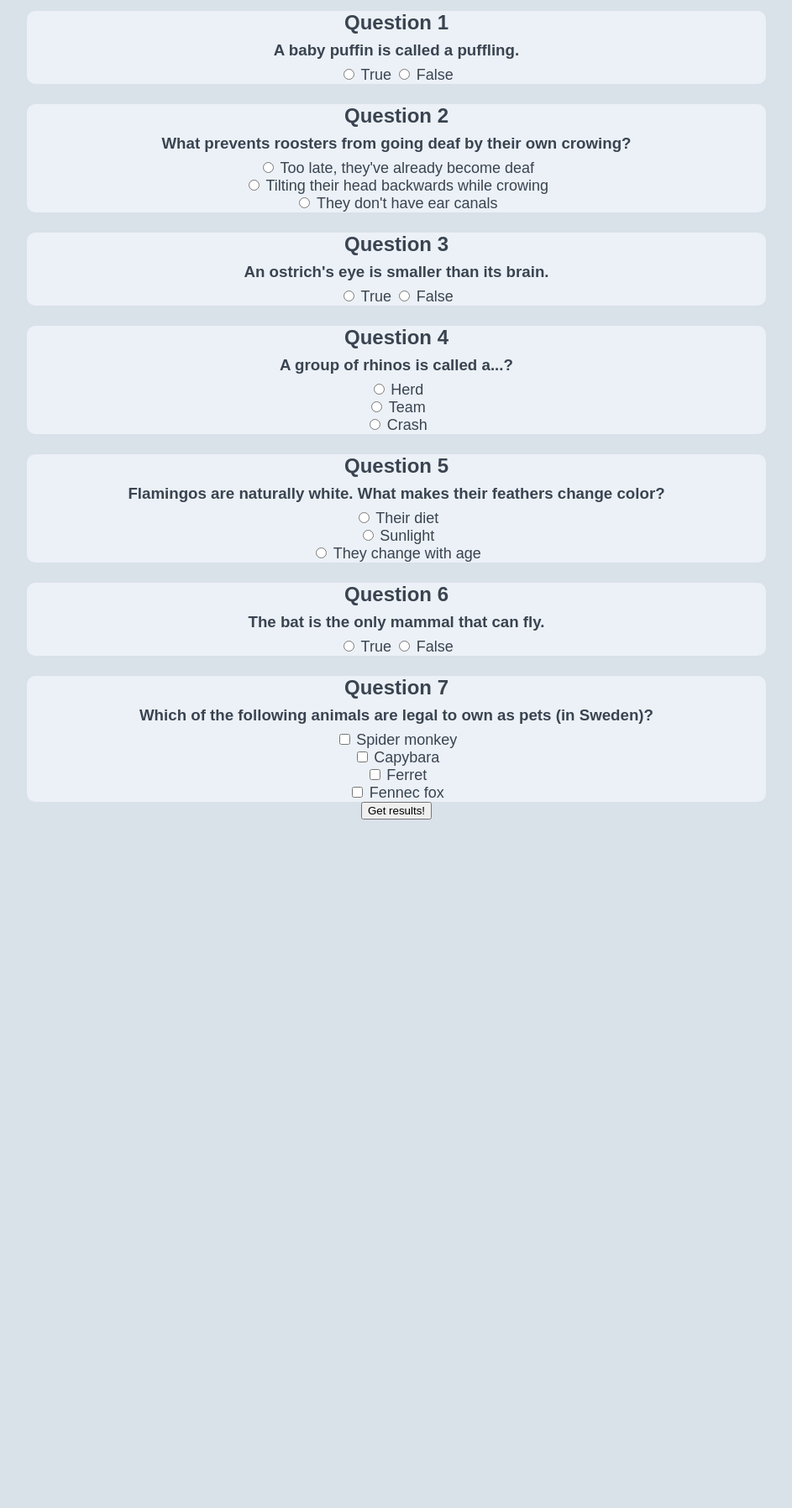
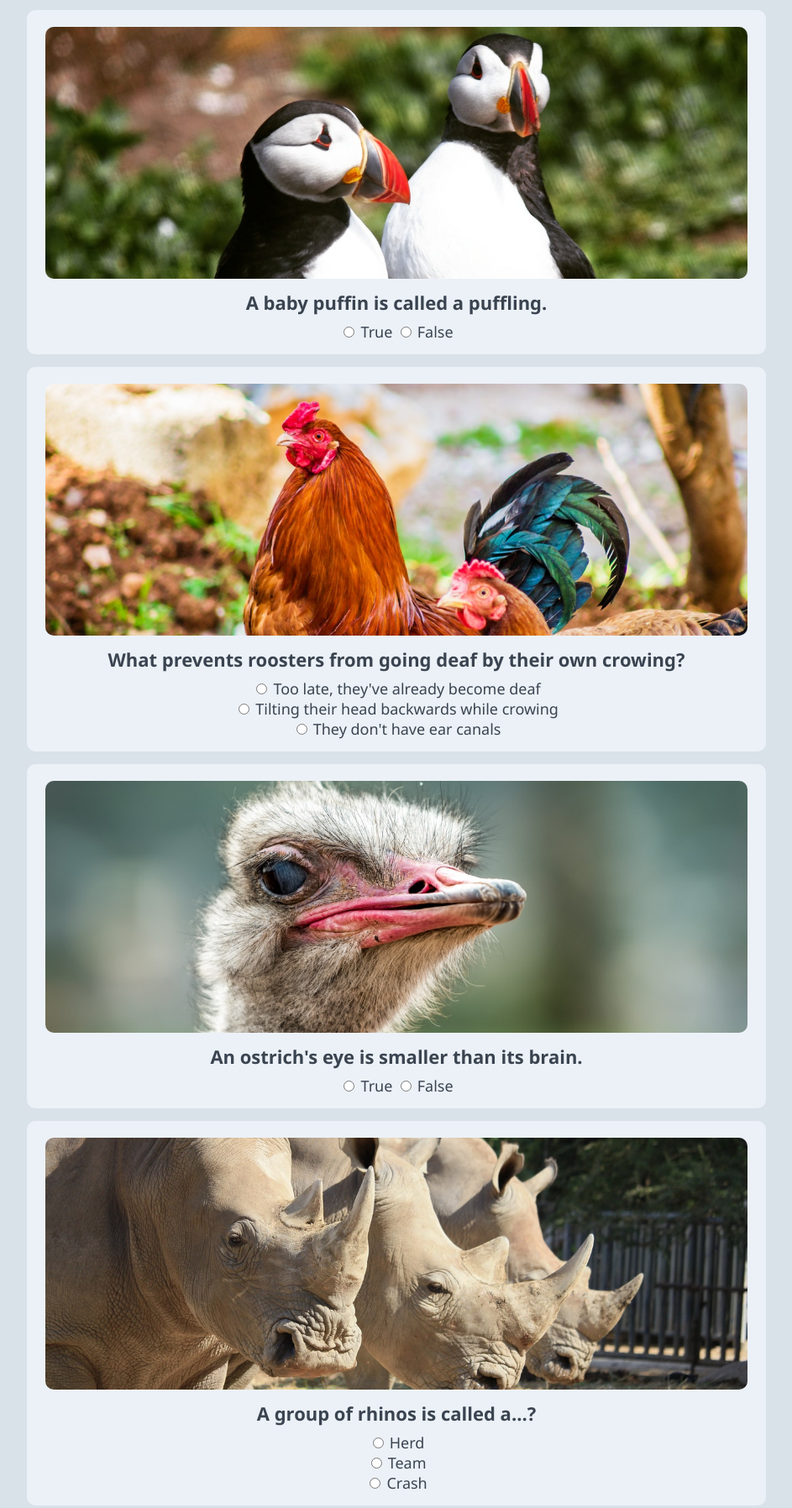
Before and after one commit to jschutt/DC-Quiz, a plain HTML site: page index.html in a window 1280 px wide. Shown: the part 112-1908 px from the top of the page at 84% size, without its empty margins (168-1111 px from the left). Before the commit the page ends 1088 px from the top, so only its background shows below. Drawn offline with Linux system fonts and the light colour scheme.

Commit message:
Added images

```diff
--- a/index.html
+++ b/index.html
@@ -1,5 +1,6 @@
 <!DOCTYPE html>
 <html lang="en">
+
 <head>
   <meta charset="UTF-8" />
   <meta http-equiv="X-UA-Compatible" content="IE=edge" />
@@ -14,6 +15,9 @@
 
   <div class="qContainer">
     <h2>Question 1</h2>
+    <div class="imgContainer">
+      <img src="./img/puffin.jpg" alt="Picture of two puffins standing close together" class="imgPuffin">
+    </div>
     <h3>A baby puffin is called a puffling.</h3>
     <input type="radio" name="questionOne" id="q1ChoiceTrue" />
     <label for="q1ChoiceTrue">True</label>
@@ -23,6 +27,9 @@
 
   <div class="qContainer">
     <h2>Question 2</h2>
+    <div class="imgContainer">
+      <img src="./img/rooster.jpg" alt="Picture of two brown roosters" class="imgRooster">
+    </div>
     <h3>What prevents roosters from going deaf by their own crowing?</h3>
     <div>
       <input type="radio" name="questionTwo" id="q2Choice1" />
@@ -30,9 +37,7 @@
     </div>
     <div>
       <input type="radio" name="questionTwo" id="q2Choice2" />
-        <label for="q2Choice2"
-          >Tilting their head backwards while crowing</label
-        >
+      <label for="q2Choice2">Tilting their head backwards while crowing</label>
     </div>
     <div>
       <input type="radio" name="questionTwo" id="q2Choice3" />
@@ -42,6 +47,9 @@
 
   <div class="qContainer">
     <h2>Question 3</h2>
+    <div class="imgContainer">
+      <img src="./img/ostrich.jpg" alt="Picture of a ostrich's head" class="imgOstrich">
+    </div>
     <h3>An ostrich's eye is smaller than its brain.</h3>
     <input type="radio" name="questionThree" id="q3ChoiceTrue" />
     <label for="q3ChoiceTrue">True</label>
@@ -51,6 +59,9 @@
 
   <div class="qContainer">
     <h2>Question 4</h2>
+    <div class="imgContainer">
+      <img src="./img/rhino.jpg" alt="Picture of three rhinos standing together" class="imgRhino">
+    </div>
     <h3>A group of rhinos is called a...?</h3>
     <div>
       <input type="radio" name="questionFour" id="q4Choice1" />
@@ -68,6 +79,9 @@
 
   <div class="qContainer">
     <h2>Question 5</h2>
+    <div class="imgContainer">
+      <img src="./img/flamingo.jpg" alt="Picture of a group of flamingos" class="imgFlamingo">
+    </div>
     <h3>
       Flamingos are naturally white. What makes their feathers change color?
     </h3>
@@ -87,6 +101,9 @@
 
   <div class="qContainer">
     <h2>Question 6</h2>
+    <div class="imgContainer">
+      <img src="./img/bat.jpg" alt="Picture of a bat hanging upside down" class="imgBat">
+    </div>
     <h3>The bat is the only mammal that can fly.</h3>
     <input type="radio" name="questionSix" id="q6ChoiceTrue" />
     <label for="q6ChoiceTrue">True</label>
@@ -96,6 +113,9 @@
 
   <div class="qContainer">
     <h2>Question 7</h2>
+    <div class="imgContainer">
+      <img src="./img/cat.jpg" alt="Picture of a group of flamingos" class="imgCat">
+    </div>
     <h3>
       Which of the following animals are legal to own as pets (in Sweden)?
     </h3>
@@ -124,4 +144,5 @@
   <!--Inlämningsuppgift 3 - Jonna Persson Schütt -->
   <script src="main.js"></script>
 </body>
+
 </html>
--- a/main.js
+++ b/main.js
@@ -90,7 +90,7 @@ let checkMultipleAnswers = (choice1, choice2, choice3, choice4) => {
 };
 
 resultBtn.addEventListener("click", () => {
-  let resultMessage = document.createElement("h2");
+  let resultMessage = document.createElement("h3");
   resultMessage.style.color = "black";
   resultContainer.innerHTML = "";
   score = 0;
--- a/style.css
+++ b/style.css
@@ -1,5 +1,5 @@
 body {
-    font-family: sans-serif;
+    font-family: "Segoe UI";
     width: 880px;
     margin: auto;
     text-align: center;
@@ -10,10 +10,12 @@ body {
 h2 {
     margin: 24px 0 5px 0;
     color: #3a4450;
+    display: none;
 }
 
 h3 {
     margin: 8px 0 8px 0;
+    font-size: 22px;
 }
 
 label {
@@ -23,7 +25,52 @@ label {
 .qContainer {
     background-color: #ecf1f7;
     border-radius: 10px;
+    margin: 15px 0px 15px 0px;
+    padding-bottom: 15px;
+    height: auto;
 }
+
+/* .imgContainer {
+    height: 300px;
+    background-color: pink;
+} */
+
+.imgContainer img {
+    width: 95%;
+    height: 300px;
+    margin-top: 20px;
+    object-fit: cover;
+    border-radius: 10px;
+}
+
+.imgPuffin {
+    object-position: 0px 18%;
+}
+
+.imgRooster {
+    object-position: 0px 30%;
+}
+
+.imgOstrich {
+    object-position: 0px 30%;
+}
+
+.imgRhino {
+    object-position: 0px 60%;
+}
+
+.imgFlamingo {
+    object-position: 0px 30%;
+}
+
+.imgBat {
+    object-position: 0px 100%;
+}
+
+.imgCat {
+    object-position: 0px 30%;
+}
+
 
 /*Dark-mode properties*/
 .darkMode {
```
Also changed, not shown: img/bat.jpg (added), img/cat.jpg (added), img/flamingo.jpg (added), img/ostrich.jpg (added), img/puffin.jpg (added), img/rhino.jpg (added), img/rooster.jpg (added), 1 other file. Lines whose indentation alone changed are shown as unchanged.
